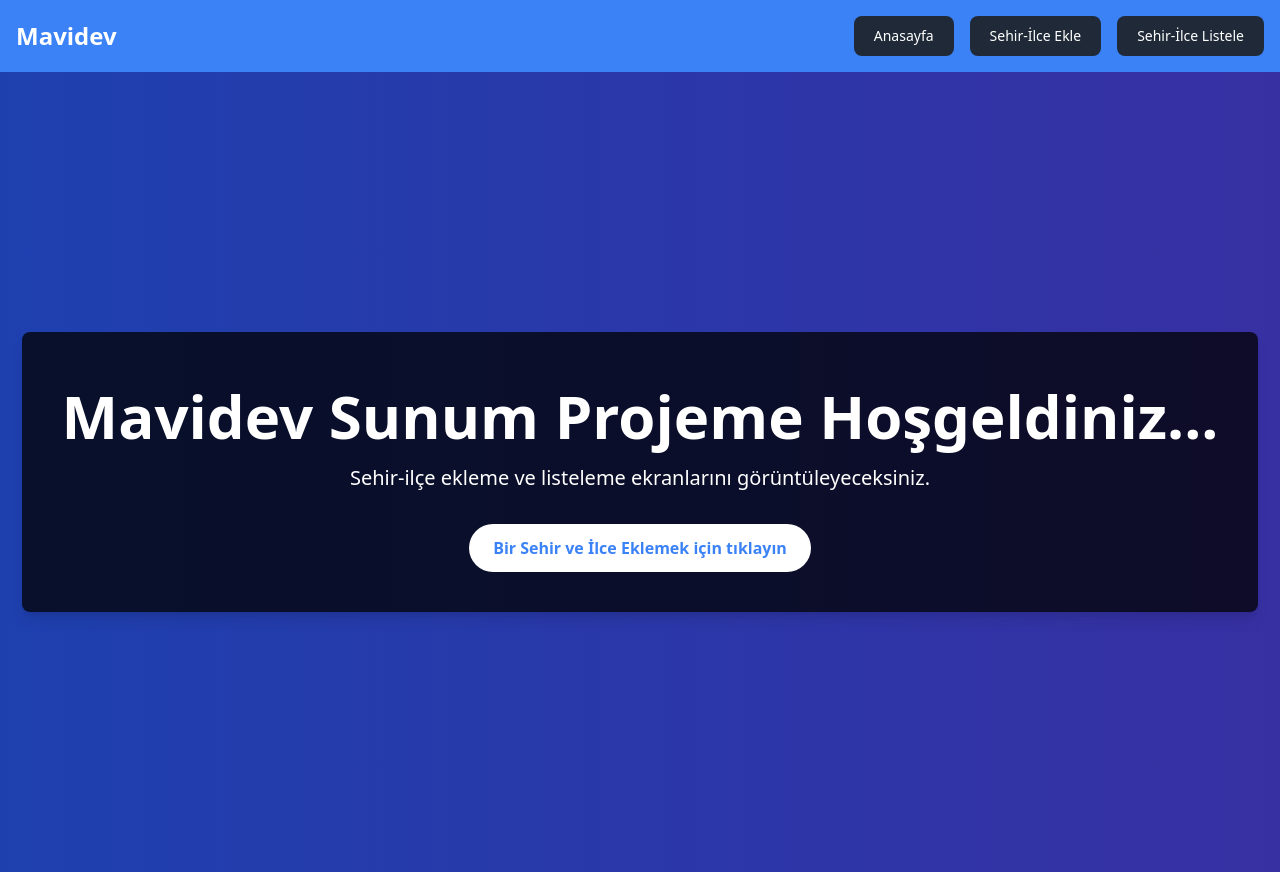
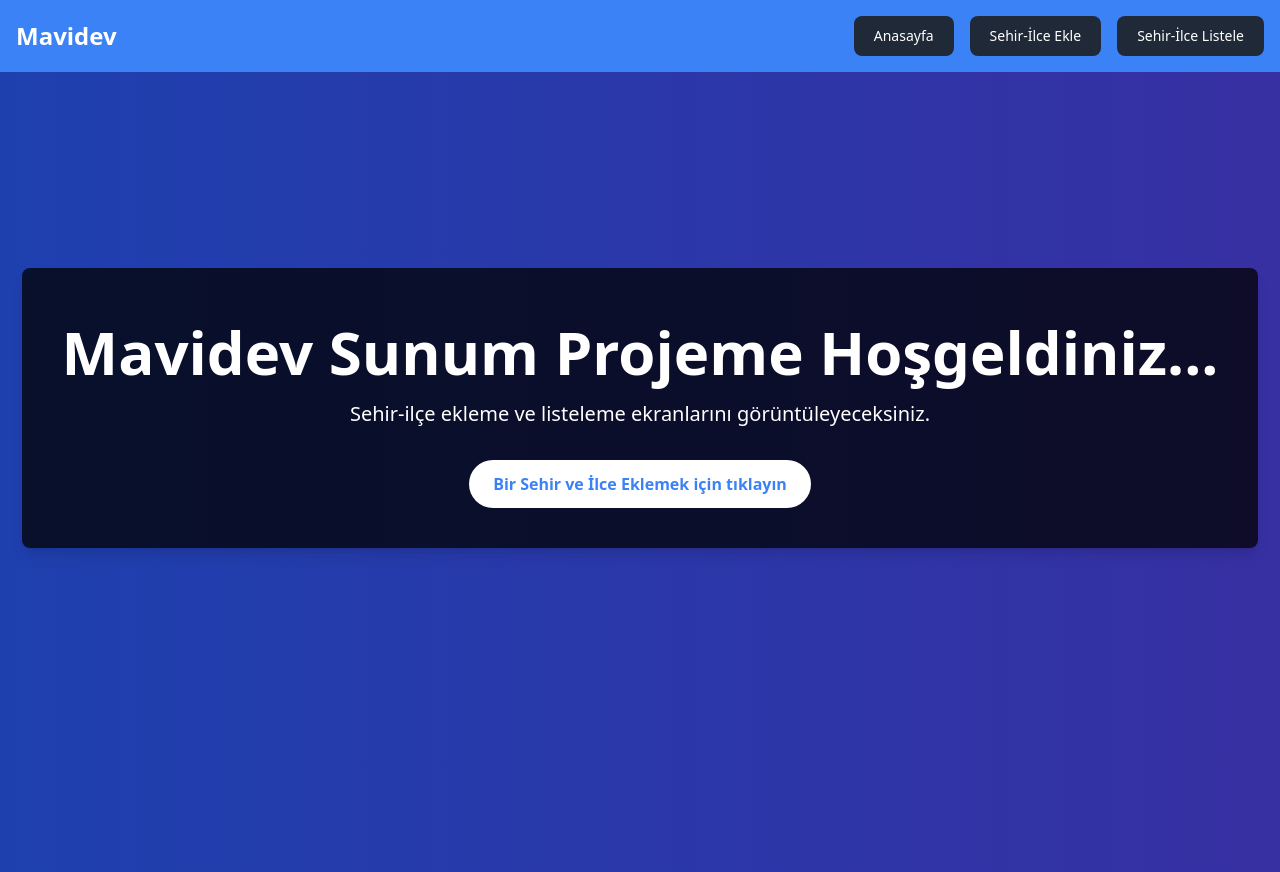
Before and after one commit to burakcevizli/mavidevfe, a React (Create React App) app: page / in a window 1280 px wide. Built offline with nearby package versions, Linux system fonts and the light colour scheme.

Commit message:
mb 32 eklendi.

```diff
--- a/src/components/WelcomePage.js
+++ b/src/components/WelcomePage.js
@@ -11,7 +11,7 @@ const WelcomePage = () => {
 
     return (
         <div className="flex items-center justify-center min-h-screen bg-gradient-to-r from-blue-800 to-indigo-800">
-            <div className="text-center text-white p-10 bg-opacity-75 bg-black rounded-lg shadow-lg">
+            <div className="text-center text-white p-10 bg-opacity-75 bg-black rounded-lg shadow-lg mb-32">
                 <h1 className="text-6xl font-bold my-4 animate-bounce">Mavidev Sunum Projeme Hoşgeldiniz...</h1>
                 <div className='flex flex-col gap-4'>
                     <p className="text-xl">Sehir-ilçe ekleme ve listeleme ekranlarını görüntüleyeceksiniz.</p>
```
